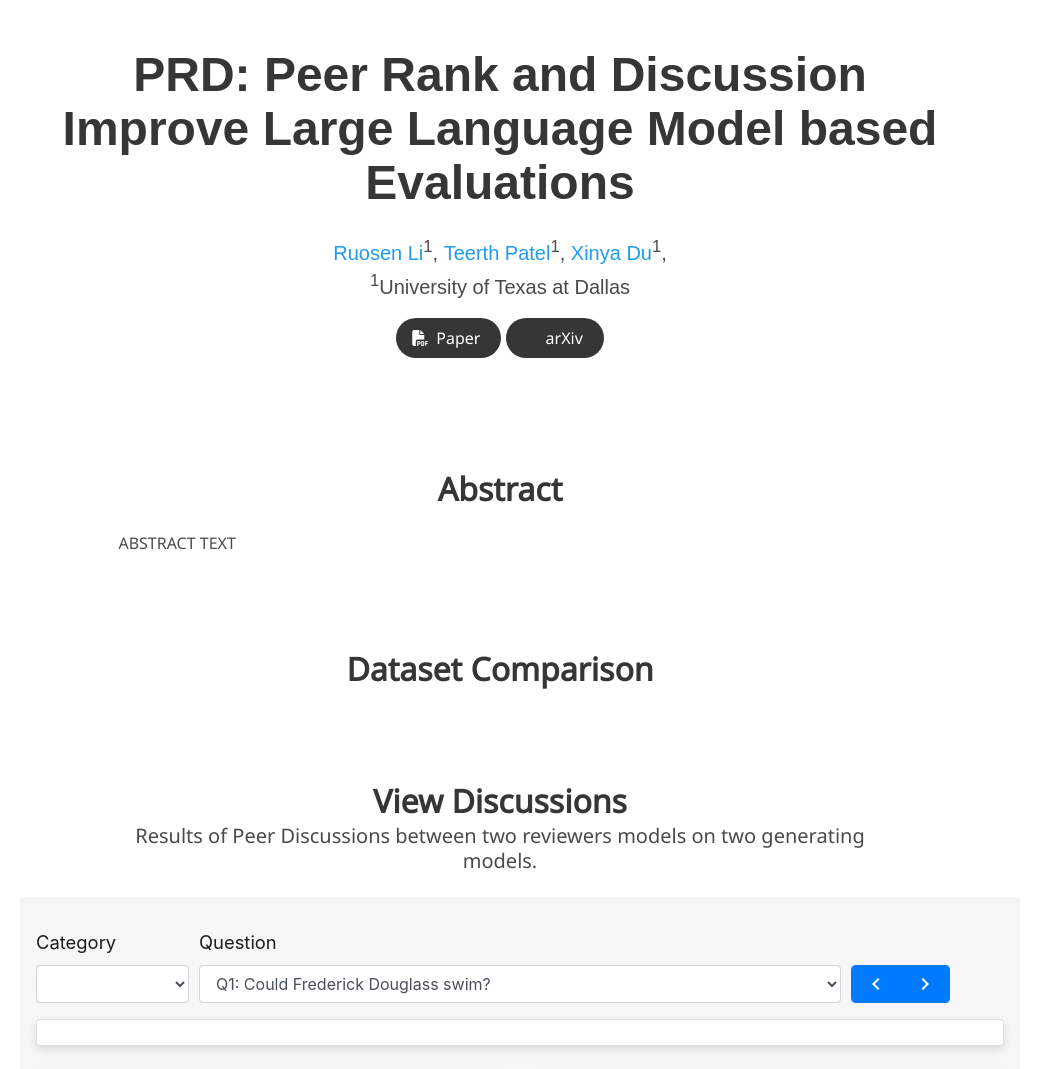
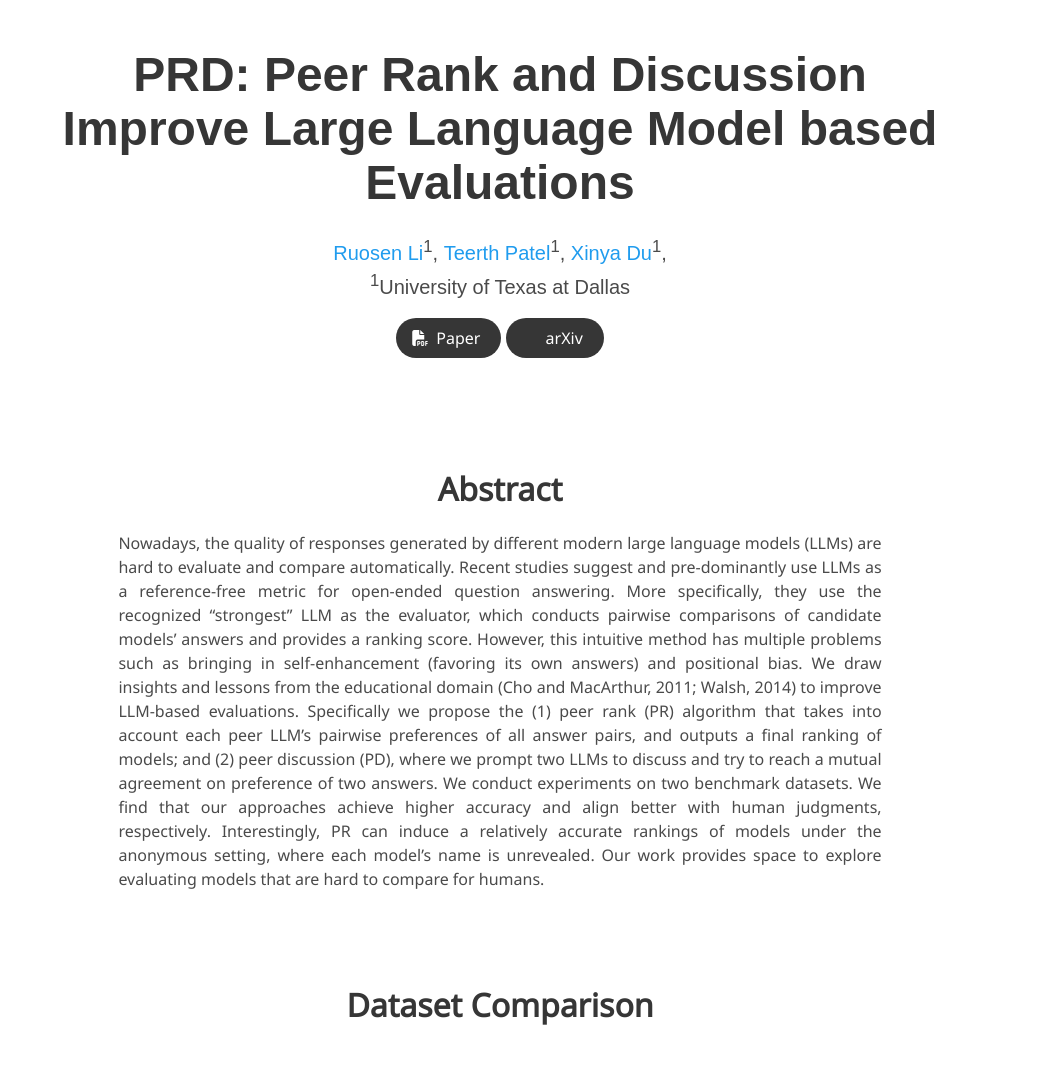
Before and after one commit to bcdnlp/PR_LLM_EVAL, a plain HTML site: page index.html in a window 1280 px wide. Shown: the top 1069 px of the page, without its empty margins (140-1179 px from the left). Drawn offline with nearby package versions, Linux system fonts and the light colour scheme; some icons are missing; a web font is replaced by a local one.

Commit message:
Add abstract to the index.html

```diff
--- a/index.html
+++ b/index.html
@@ -109,7 +109,19 @@ Improves Large Language Model based Evaluations">
       <div class="column is-four-fifths">
         <h2 class="title is-3">Abstract</h2>
         <div class="content has-text-justified">
-          ABSTRACT TEXT
+          <p>
+            Nowadays, the quality of responses generated by different modern large language models (LLMs) are hard to evaluate and compare automatically.
+            Recent studies suggest and pre-dominantly use LLMs as a reference-free metric for open-ended question answering.
+            More specifically, they use the recognized “strongest” LLM as the evaluator, which conducts pairwise comparisons of candidate models’ answers and provides a ranking score.
+            However, this intuitive method has multiple problems such as bringing in self-enhancement (favoring its own answers) and positional bias.
+            We draw insights and lessons from the educational domain (Cho and MacArthur, 2011; Walsh, 2014) to improve LLM-based evaluations.
+            Specifically we propose the (1) peer rank (PR) algorithm that takes into account each peer LLM’s pairwise preferences of all answer pairs, and outputs a final ranking of models;
+            and (2) peer discussion (PD), where we prompt two LLMs to discuss and try to reach a mutual agreement on preference of two answers.
+            We conduct experiments on two benchmark datasets.
+            We find that our approaches achieve higher accuracy and align better with human judgments, respectively.
+            Interestingly, PR can induce a relatively accurate rankings of models under the anonymous setting, where each model’s name is unrevealed.
+            Our work provides space to explore evaluating models that are hard to compare for humans.
+          </p>
         </div>
       </div>
     </div>
```
